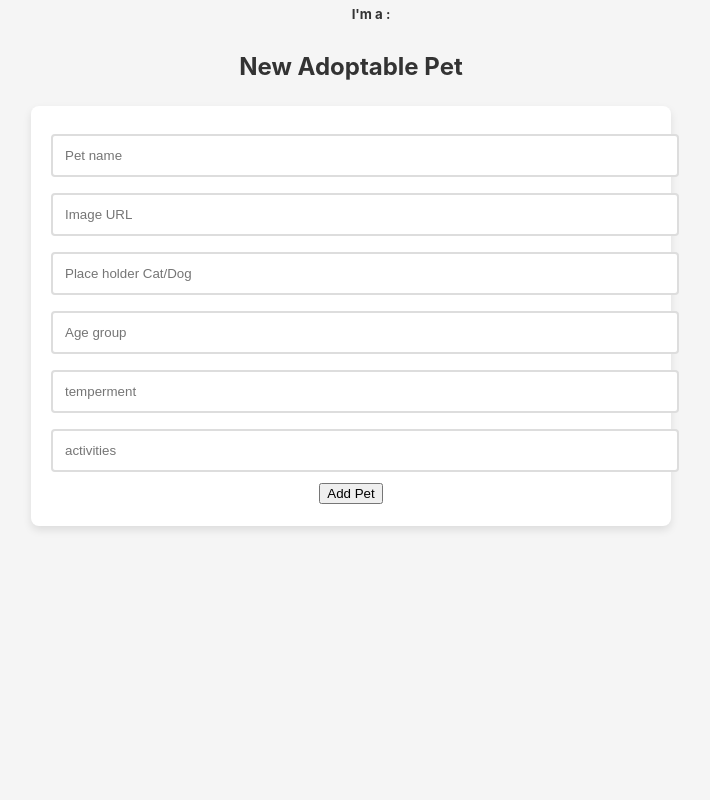
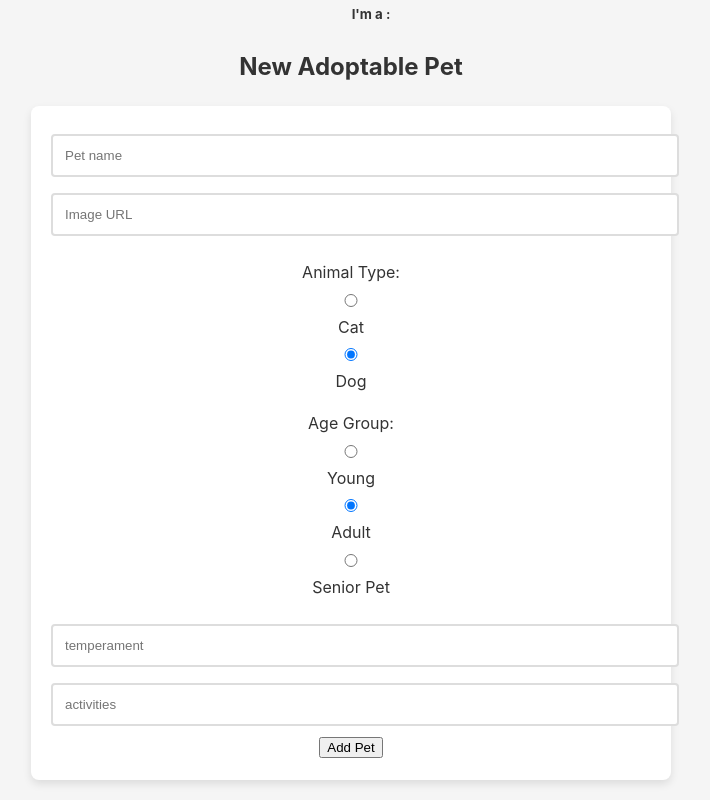
Before and after one commit to Ketchuso/Animal-Adoption, a React (Create React App) app: page / in a window 1280 px wide. Shown: the part 6823-7623 px from the top of the page, without its empty margins (289-999 px from the left). Before the commit the page ends 7369 px from the top, so only its background shows below. Built offline with nearby package versions, Linux system fonts and the light colour scheme; data requests are answered from the project's data file.

Commit message:
adds Post to NewPetForm()

```diff
--- a/db.json
+++ b/db.json
@@ -4,7 +4,7 @@
       "id": 1,
       "name": "Whiskers",
       "type": "Cat",
-        "age_group": "Kitten",
+      "age_group": "Young",
       "temperament": "Playful and curious, loves to explore.",
       "activities": "Chasing toys, climbing, and cuddling.",
       "image": "https://encrypted-tbn0.gstatic.com/images?q=tbn:ANd9GcRS0IQhVr9DDJCq61QX28zCoiqDrvezBh5ylw&s",
@@ -34,7 +34,7 @@
       "id": 4,
       "name": "Luna",
       "type": "Cat",
-        "age_group": "Kitten",
+      "age_group": "Young",
       "temperament": "Energetic and social, loves to be around people.",
       "activities": "Climbing, playing with other cats, and exploring.",
       "image": "https://encrypted-tbn0.gstatic.com/images?q=tbn:ANd9GcTkcpcDBTSAPrQOQD2-335-I6aya2xHgq8sMQ&s",
@@ -44,7 +44,7 @@
       "id": 5,
       "name": "Max",
       "type": "Dog",
-        "age_group": "Puppy",
+      "age_group": "Young",
       "temperament": "Excitable and friendly, loves attention.",
       "activities": "Running, fetching, and playing with toys.",
       "image": "https://encrypted-tbn0.gstatic.com/images?q=tbn:ANd9GcQ5Js7N6e649aNcz4IJWmsZKnZ21ibv5OHJOg&s",
@@ -104,7 +104,7 @@
       "id": 11,
       "name": "Zara",
       "type": "Cat",
-        "age_group": "Kitten",
+      "age_group": "Young",
       "temperament": "Curious and lively, loves to play.",
       "activities": "Chasing laser pointers and climbing.",
       "image": "https://encrypted-tbn0.gstatic.com/images?q=tbn:ANd9GcRbU9JfCgf_lHtaE4ec-lK4OIRKHac_bb_a_Q&s",
@@ -124,7 +124,7 @@
       "id": 13,
       "name": "Daisy",
       "type": "Dog",
-        "age_group": "Puppy",
+      "age_group": "Young",
       "temperament": "Lively and affectionate, loves to play with others.",
       "activities": "Running and playing fetch.",
       "image": "https://encrypted-tbn0.gstatic.com/images?q=tbn:ANd9GcRQrNtVwHLPW2MKg7qW4mkom5RN9HdfHgCgMw&s",
--- a/src/Components/NewPetForm.jsx
+++ b/src/Components/NewPetForm.jsx
@@ -1,20 +1,72 @@
-import React from "react";
+import React, { useState } from "react";
 
 
 function NewPetForm() {
+  const [ newPet, setNewPet ] = useState({
+    name: "",
+    type: "Dog",
+    age_group: "Adult",
+    temperament: "",
+    activities: "",
+    image: "",
+    adoption_status: "Adoptable"
+  })
+
+  function petChange(event){
+    const { name, value } = event.target;
+    setNewPet({
+      ...newPet,
+      [name]: value
+    })
+  }
+
+  function handleSubmit(event){
+    event.preventDefault();
+    const newPetData = {...newPet}
+
+    fetch("http://localhost:5002/pets", {
+      method: "POST",
+      body: JSON.stringify(newPetData),
+      headers: {
+        "Content-Type": "application/json"
+      }
+    })
+      .then(resp => resp.json())
+      .then(data => {
+        console.log(data)
+        setNewPet({
+          name: "",
+          type: "Dog",
+          age_group: "Adult",
+          temperament: "",
+          activities: "",
+          image: "",
+          adoption_status: "Adoptable"
+        })
+      })
+  }
 
 
     return(
         <div className="new-pet-form">
         <h2>New Adoptable Pet</h2>
         <form>
-          <input type="text" name="name" placeholder="Pet name" />
-          <input type="text" name="image" placeholder="Image URL" />
-          <input type="text" name="type" placeholder="Place holder Cat/Dog" />
-          <input type="text" name="age group" placeholder="Age group" />
-          <input type="text" name="temperment" placeholder="temperment" />
-          <input type="text" name="activities" placeholder="activities" />
-          <button type="submit">Add Pet</button>
+          <input onChange={petChange} type="text" name="name" placeholder="Pet name" />
+          <input onChange={petChange} type="text" name="image" placeholder="Image URL" />
+          <p>
+              Animal Type:
+              <label><input onChange={petChange} type="radio" name="type" value={"Cat"}/> Cat </label>
+              <label><input onChange={petChange} type="radio" name="type" value={"Dog"} defaultChecked={true}/> Dog </label>
+          </p>
+          <p>
+              Age Group:
+              <label><input onChange={petChange} type="radio" name="age_group" value={"Young"}/> Young </label>
+              <label><input onChange={petChange} type="radio" name="age_group" value={"Adult"} defaultChecked={true}/> Adult </label>
+              <label><input onChange={petChange} type="radio" name="age_group" value={"Senior Pet"}/> Senior Pet </label>
+          </p>
+          <input onChange={petChange} type="text" name="temperament" placeholder="temperament" />
+          <input onChange={petChange} type="text" name="activities" placeholder="activities" />
+          <button onClick={handleSubmit} type="submit">Add Pet</button>
         </form>
       </div>
     )
```
Lines whose indentation alone changed are shown as unchanged.
